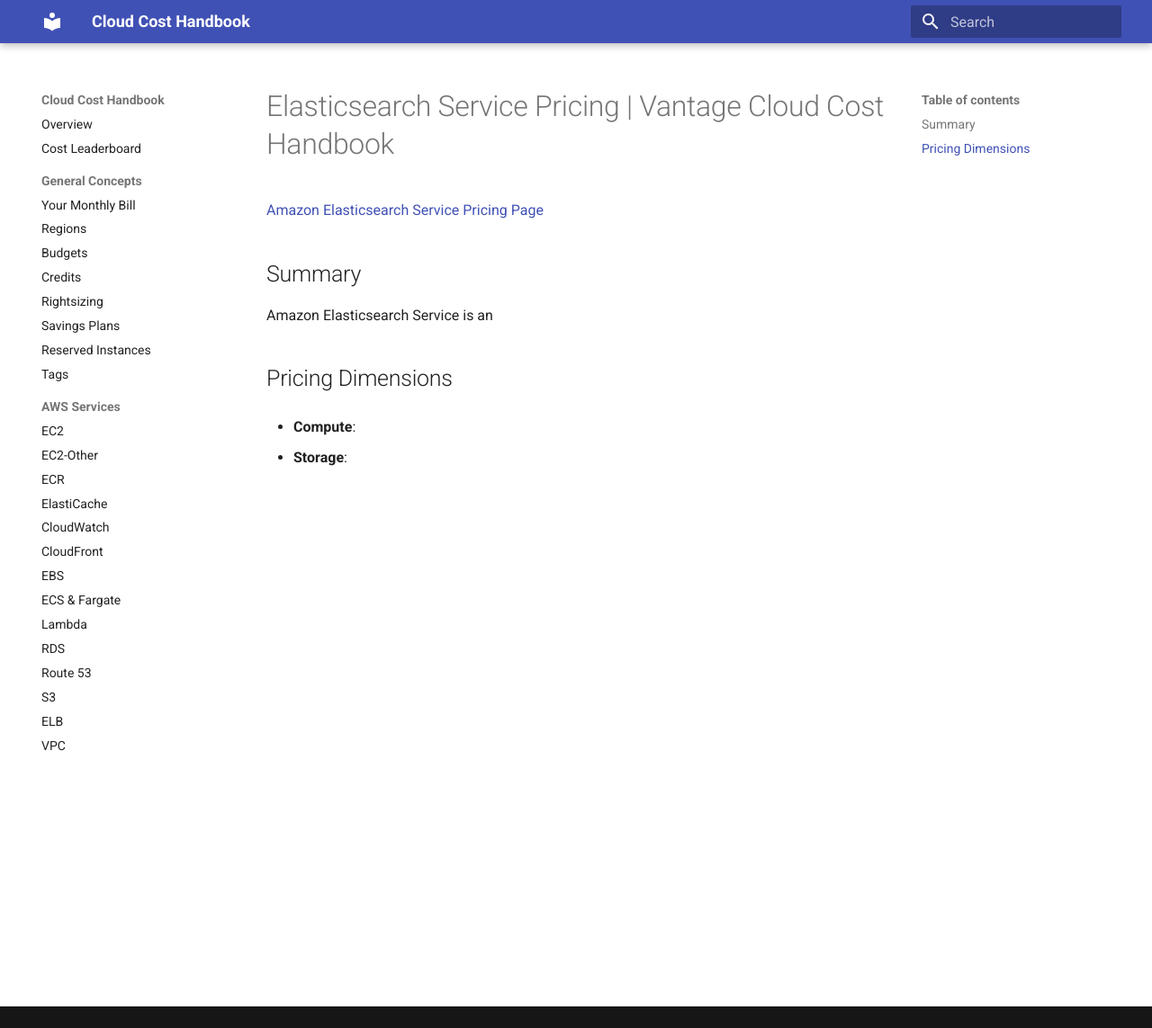
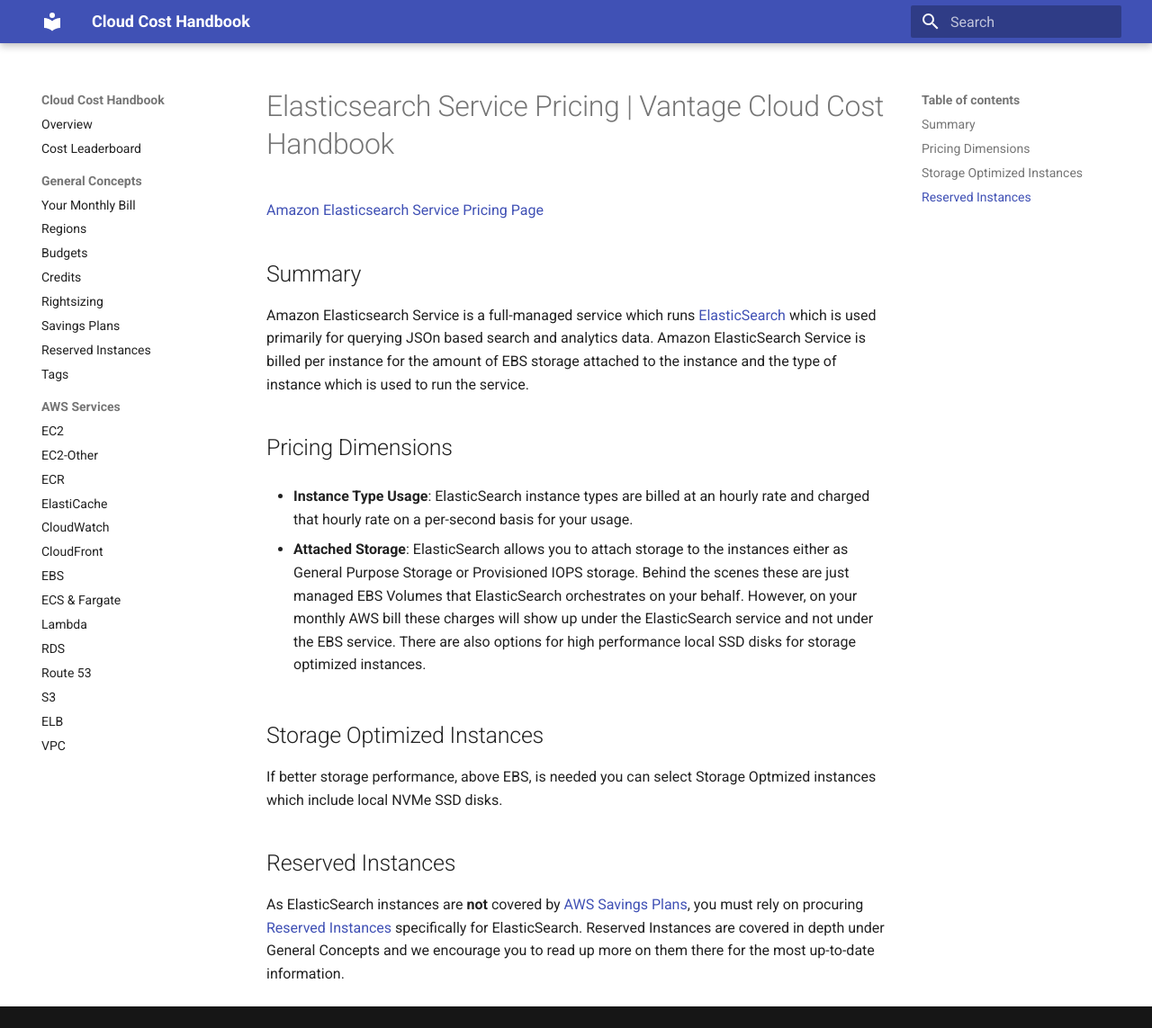
Before and after one commit to vantage-sh/handbook.vantage.sh, an MkDocs documentation site: the page built from docs/aws/services/elasticsearch-pricing.md, in a window 1280 px wide and 1143 px high. Shown: the whole window at 90% size. Built offline with MkDocs 1.6.1 and Material for MkDocs 9.7.7, drawn with Linux system fonts in a browser that asks for light colours.

Commit message:
elasticsearch

```diff
--- a/docs/aws/services/elasticsearch-pricing.md
+++ b/docs/aws/services/elasticsearch-pricing.md
@@ -4,10 +4,17 @@
 
 ## Summary
 
-Amazon Elasticsearch Service is an
+Amazon Elasticsearch Service is a full-managed service which runs [ElasticSearch](https://www.elastic.co/elastic-stack/) which is used primarily for querying JSOn based search and analytics data. Amazon ElasticSearch Service is billed per instance for the amount of EBS storage attached to the instance and the type of instance which is used to run the service.
 
 ## Pricing Dimensions
 
-* **Compute**:
+* **Instance Type Usage**: ElasticSearch instance types are billed at an hourly rate and charged that hourly rate on a per-second basis for your usage.
 
-* **Storage**:
+* **Attached Storage**: ElasticSearch allows you to attach storage to the instances either as General Purpose Storage or Provisioned IOPS storage. Behind the scenes these are just managed EBS Volumes that ElasticSearch orchestrates on your behalf. However, on your monthly AWS bill these charges will show up under the ElasticSearch service and not under the EBS service. There are also options for high performance local SSD disks for storage optimized instances.
+
+## Storage Optimized Instances
+If better storage performance, above EBS, is needed you can select Storage Optmized instances which include local NVMe SSD disks.
+
+## Reserved Instances
+
+As ElasticSearch instances are **not** covered by [AWS Savings Plans](/aws/concepts/savings-plans/), you must rely on procuring [Reserved Instances](/aws/concepts/reserved-instances/) specifically for ElasticSearch. Reserved Instances are covered in depth under General Concepts and we encourage you to read up more on them there for the most up-to-date information.
```
